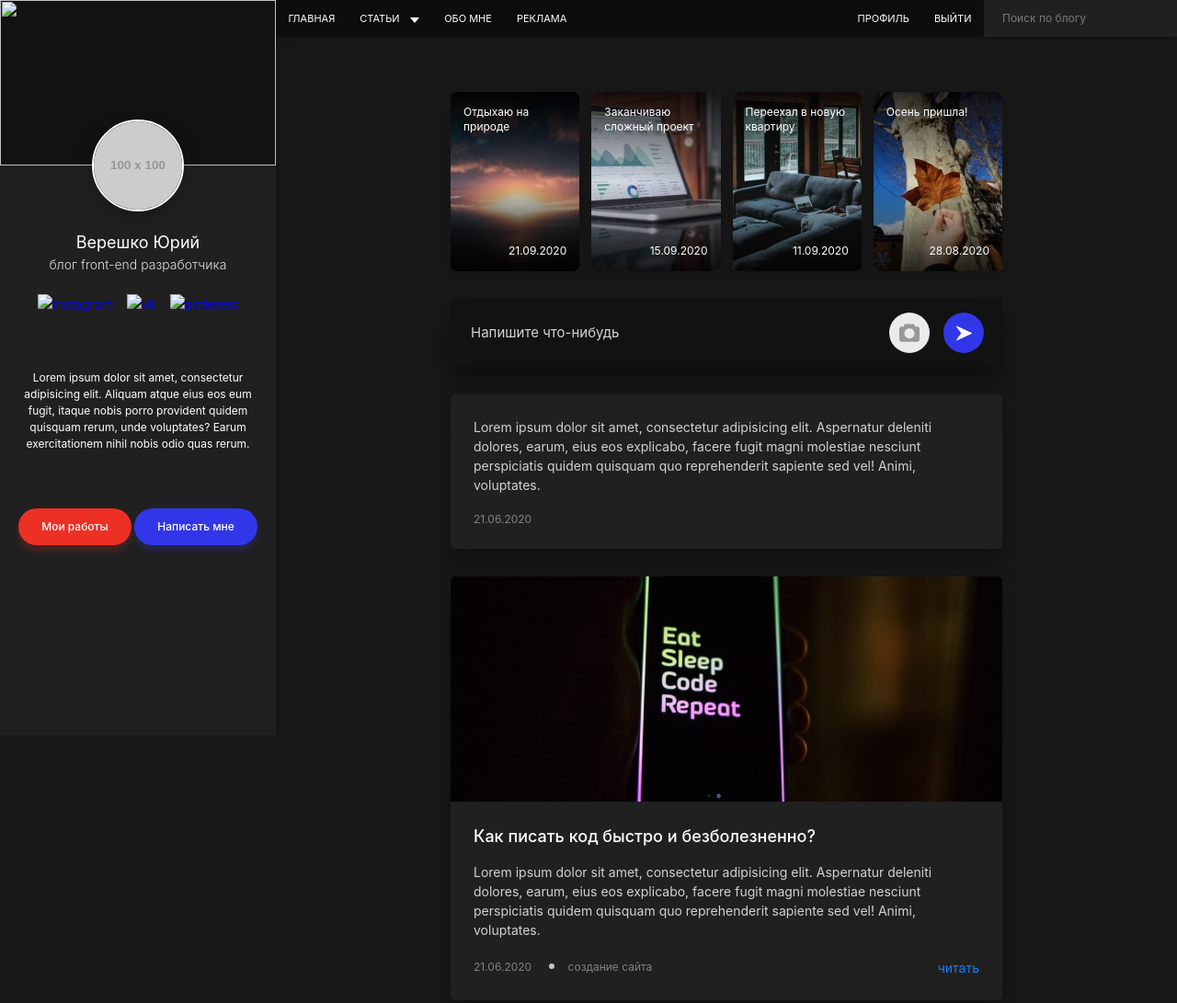
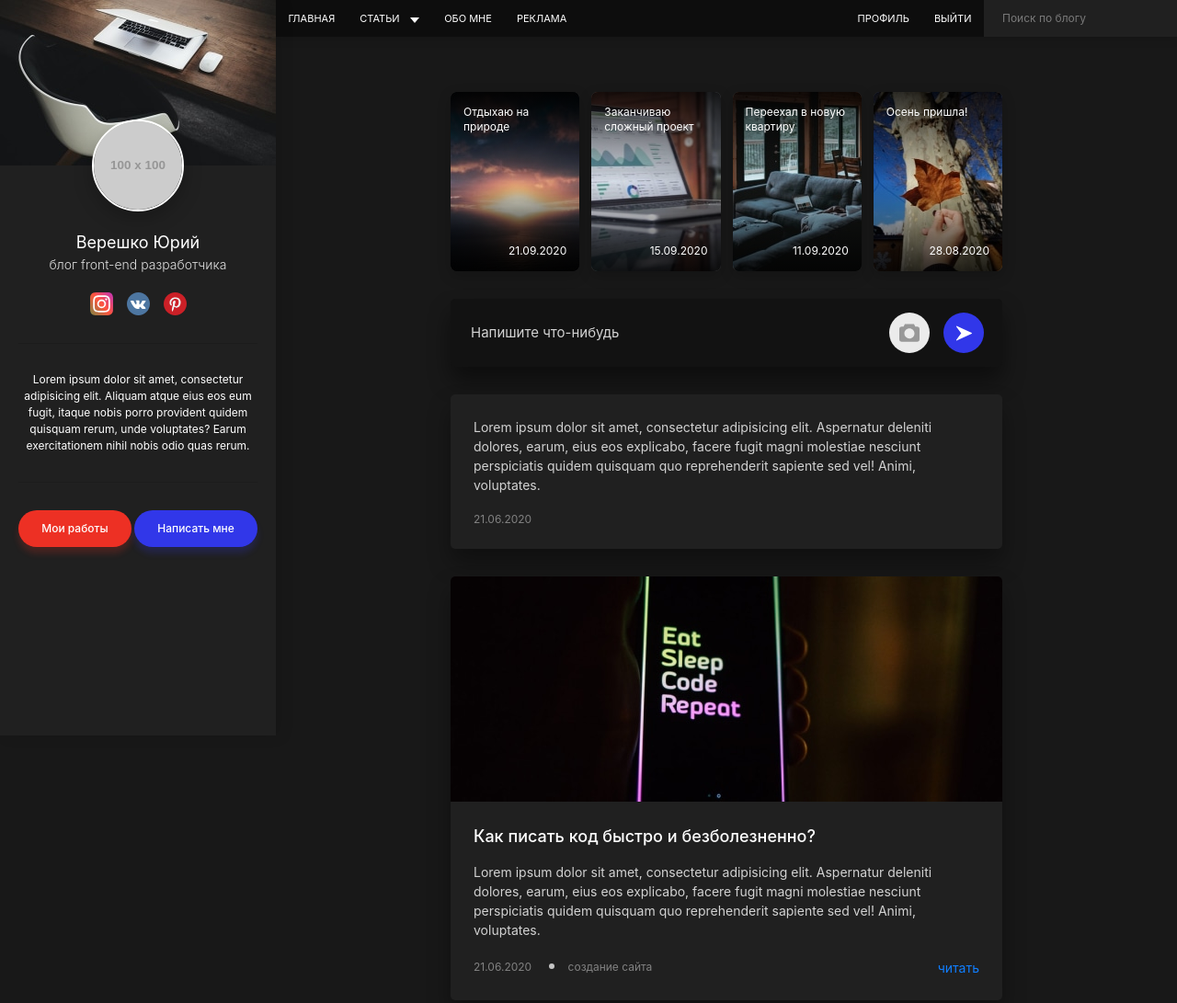
Before and after one commit to YuriyVereshko/Personal-Blog, a plain HTML site: page index.html in a window 1280 px wide. Shown: the top 1091 px of the page at 92% size. Drawn offline with Linux system fonts and the light colour scheme; placeholder pictures from the web are drawn by us.

Commit message:
change img

```diff
--- a/index.html
+++ b/index.html
@@ -72,7 +72,7 @@
     <!-- Sidebar -->
     <aside class="sidebar" id="sidebar">
         <div class="sidebar__header">
-            <img src="images/sidebar-header.jpg"/>
+            <img src="assets/images/sidebar-header.jpg"/>
         </div>
         <div class="sidebar__content">
             <div class="profile">
@@ -85,17 +85,17 @@
                 <ul class="social">
                     <li class="social__item">
                         <a class="social__link" href="javascript:void(0);" target="_blank">
-                            <img src="images/instagram.svg" alt="instagram">
+                            <img src="assets/images/instagram.svg" alt="instagram">
                         </a>
                     </li>
                     <li class="social__item">
                         <a class="social__link" href="javascript:void(0);" target="_blank">
-                            <img src="images/vk.svg" alt="vk">
+                            <img src="assets/images/vk.svg" alt="vk">
                         </a>
                     </li>
                     <li class="social__item">
                         <a class="social__link" href="javascript:void(0);" target="_blank">
-                            <img src="images/pinterest.svg" alt="pinterest">
+                            <img src="assets/images/pinterest.svg" alt="pinterest">
                         </a>
                     </li>
                 </ul>
```
